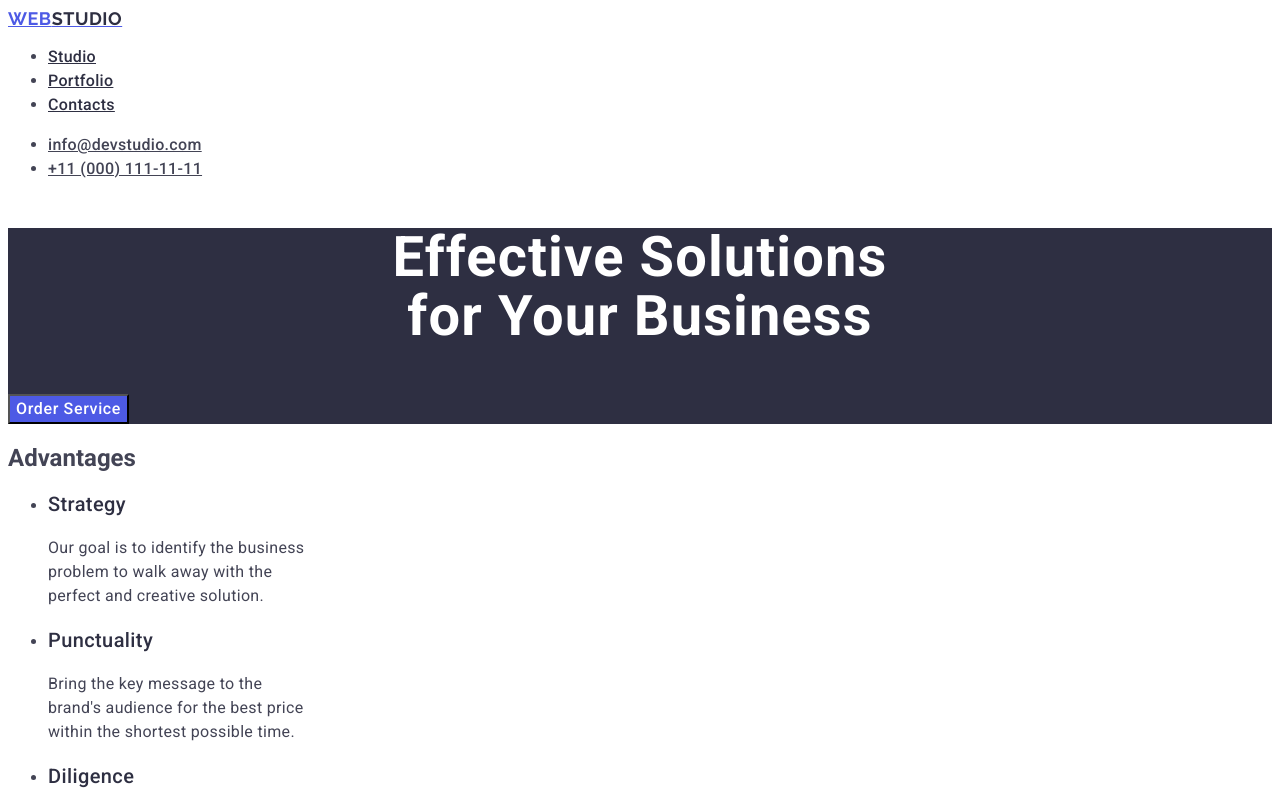
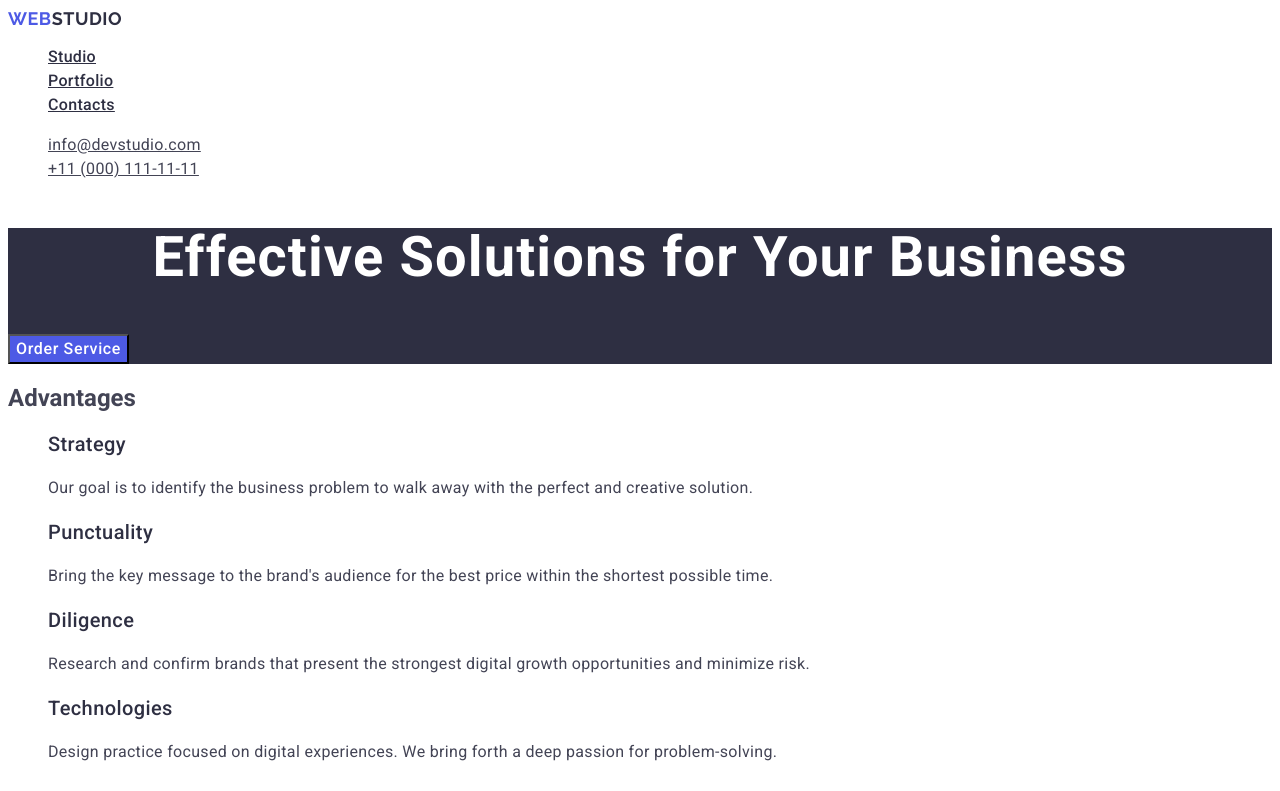
Before and after one commit to MashaReshet/goit-markup-hw-02, a plain HTML site: page index.html in a window 1280 px wide. Shown: the top 791 px of the page. Drawn offline with Linux system fonts and the light colour scheme.

Commit message:
add index file

```diff
--- a/css/styles.css
+++ b/css/styles.css
@@ -18,6 +18,7 @@ body {
     line-height: 1.17px;
     letter-spacing: 0.54px;
     text-transform: uppercase;
+
 }
 .logo {
     color: #4d5ae5;
@@ -28,7 +29,7 @@ body {
     line-height: 1.17;
     letter-spacing: 0.54px;
     text-transform: uppercase;
-
+    text-decoration: inherit;
 }
 .my-info {
     font-style: normal;
@@ -40,7 +41,11 @@ body {
     font-weight: 500;
     line-height: 1.5;
     letter-spacing: 0.02em
+
 }
+ul {
+    list-style: none;
+ }
 .menu-item {
 color: #2e2f42;
 }
@@ -69,6 +74,11 @@ color: #2e2f42;
 }
 .main-contact {
     color: #434455 ;
+    font-family: "Roboto", sans-serif;
+font-weight: 400;
+font-size: 16px;
+line-height: 1.5;
+letter-spacing: 0.02em;
 }
 .main-contact:hover {
     color: #404bbf;
--- a/index.html
+++ b/index.html
@@ -33,8 +33,7 @@
     </header>
     <main>
         <section class="main-item">
-            <h1 class="main-title">Effective Solutions <br>
-                for Your Business</h1>
+            <h1 class="main-title">Effective Solutions for Your Business</h1>
         <button class="nav_link" type="button">Order Service</button>
         </section>
 
@@ -44,30 +43,23 @@
            <ul>
             <li class="name-quality-item">
                 <h3 class="advantages">Strategy</h3>
-    <p class="description-quality">Our goal is to identify the business <br>
-        problem to walk away with the <br>
+    <p class="description-quality">Our goal is to identify the business problem to walk away with the
          perfect and creative solution. </p>
             </li>
 
             <li>
                 <h3 class="advantages">Punctuality</h3>
-                <p class="description-quality">Bring the key message to the <br>
-                    brand's audience for the best price <br>
-                     within the shortest possible time.</p>
+                <p class="description-quality">Bring the key message to the brand's audience for the best price within the shortest possible time.</p>
             </li>
 
             <li>
                 <h3 class="advantages">Diligence</h3>
-                <p class="description-quality">Research and confirm brands that <br>
-                     present the strongest digital growth <br>
-                     opportunities and minimize risk.</p>
+                <p class="description-quality">Research and confirm brands that present the strongest digital growth opportunities and minimize risk.</p>
             </li>
 
             <li>
                 <h3 class="advantages">Technologies</h3>
-                <p class="description-quality">Design practice focused on digital <br>
-                     experiences. We bring forth a deep <br>
-                     passion for problem-solving.</p>
+                <p class="description-quality">Design practice focused on digital experiences. We bring forth a deep passion for problem-solving.</p>
             </li>
         </ul>
     </section>
@@ -163,9 +155,7 @@
     </main>
     <footer class="footer-item">
         <a class="logo-item" href="/index.html">Web<span class="logo-name">Studio</span></a>
-        <p class="footer">Increase the flow of customers and <br>
-             sales for your business with digital <br>
-             marketing & growth solutions.</p>
+        <p class="footer">Increase the flow of customers and sales for your business with digital marketing & growth solutions.</p>
     </footer>
 </body>
 </html>
```
